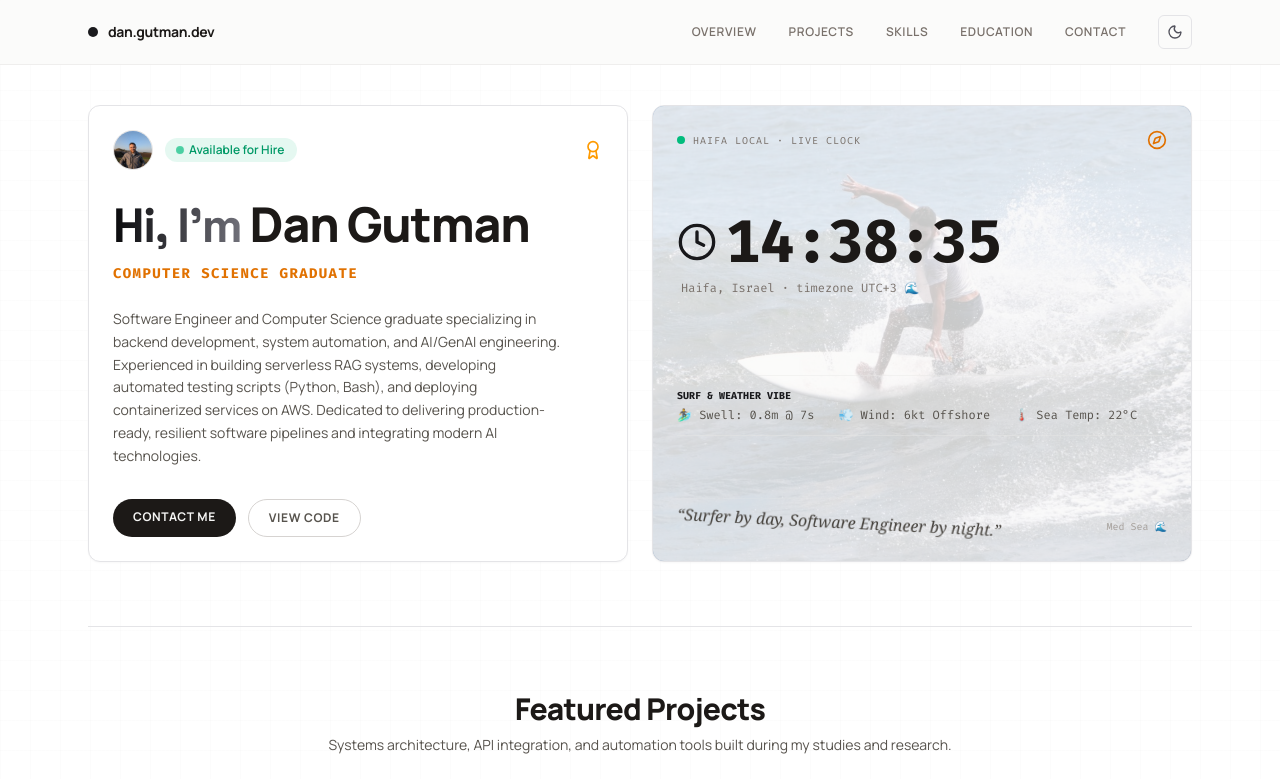
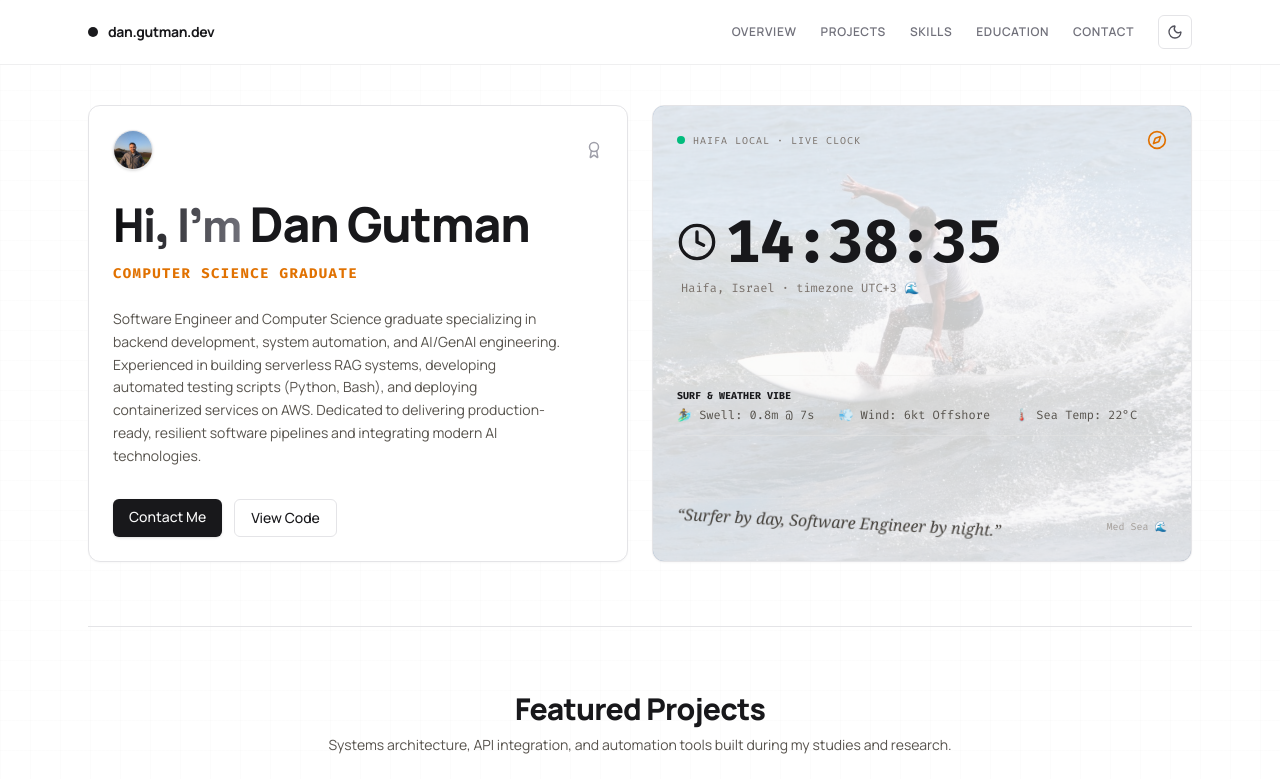
Before and after one commit to Dangutman98/dangutman.github.io, a React (Vite) app: page / in a window 1280 px wide. Shown: the top 779 px of the page. Built offline with nearby package versions, Linux system fonts and the light colour scheme.

Commit message:
Fix profile header and buttons styling to successfully apply shadcn design

```diff
--- a/src/App.tsx
+++ b/src/App.tsx
@@ -211,10 +211,10 @@ export default function App() {
   ];
 
   return (
-    <div className="relative min-h-screen grid-bg font-sans antialiased text-stone-900 dark:text-zinc-100 transition-colors duration-300">
+    <div className="relative min-h-screen grid-bg font-sans antialiased text-zinc-900 dark:text-zinc-100 transition-colors duration-300">
 
       {/* ── Navbar ────────────────────────────────────────────────────────── */}
-      <header className="sticky top-0 z-50 w-full border-b border-stone-200/60 dark:border-zinc-800/40 bg-stone-50/80 dark:bg-[#09090b]/80 backdrop-blur-md">
+      <header className="sticky top-0 z-50 w-full border-b border-zinc-200/60 dark:border-zinc-800/40 bg-white/80 dark:bg-[#09090b]/80 backdrop-blur-md">
         <div className="mx-auto flex h-16 max-w-6xl items-center justify-between px-4 sm:px-6">
           <a href="#" className="flex items-center gap-2.5">
             <span className="w-2.5 h-2.5 rounded-full bg-zinc-900 dark:bg-zinc-100 animate-pulse" />
@@ -222,9 +222,9 @@ export default function App() {
           </a>
 
           {/* Desktop Nav */}
-          <nav className="hidden md:flex items-center gap-8 text-xs font-semibold uppercase tracking-wider text-stone-500 dark:text-zinc-400">
+          <nav className="hidden md:flex items-center gap-6 text-xs font-semibold uppercase tracking-wider text-zinc-500 dark:text-zinc-400">
             {navItems.map((item) => (
-              <a key={item.href} href={item.href} className="nav-link transition-colors hover:text-stone-900 dark:hover:text-white">
+              <a key={item.href} href={item.href} className="nav-link transition-colors hover:text-zinc-900 dark:hover:text-white">
                 {item.label}
               </a>
             ))}
@@ -271,18 +271,12 @@ export default function App() {
             <div className="bento-card p-6 md:col-span-2 md:row-span-2 flex flex-col justify-between min-h-[360px]">
               <div>
                 <div className="flex items-center justify-between mb-6">
-                  <div className="flex items-center gap-3">
-                    <img
-                      src={PROFILE_IMAGE_SRC}
-                      alt="Dan Gutman"
-                      className="w-10 h-10 rounded-full object-cover border border-stone-200 dark:border-zinc-800"
-                    />
-                    <span className="inline-flex items-center gap-1.5 px-3 py-1 rounded-full bg-emerald-500/10 text-emerald-600 dark:bg-emerald-500/10 dark:text-emerald-400 text-xs font-semibold">
-                      <span className="w-1.5 h-1.5 rounded-full bg-emerald-500 animate-ping" />
-                      Available for Hire
-                    </span>
-                  </div>
-                  <Award className="w-5 h-5 text-amber-500" />
+                  <img
+                    src={PROFILE_IMAGE_SRC}
+                    alt="Dan Gutman"
+                    className="w-10 h-10 rounded-full object-cover border border-zinc-200 dark:border-zinc-800 shadow-sm"
+                  />
+                  <Award className="w-4.5 h-4.5 text-zinc-400 dark:text-zinc-500" />
                 </div>
                 <h1 className="text-4xl md:text-5xl font-black tracking-tight leading-tight">
                   <span className="gradient-text font-heading mr-2">Hi, I&apos;m</span>
@@ -300,13 +294,13 @@ export default function App() {
               <div className="mt-8 flex flex-wrap gap-3">
                 <a
                   href="#contact"
-                  className="px-5 py-2.5 rounded-full bg-stone-900 dark:bg-zinc-100 text-stone-100 dark:text-zinc-950 font-bold text-xs uppercase tracking-wider hover:bg-stone-800 dark:hover:bg-zinc-200 transition-all hover:scale-102"
+                  className="px-4 py-2 rounded-md bg-zinc-900 dark:bg-zinc-50 text-zinc-50 dark:text-zinc-900 font-medium text-sm hover:bg-zinc-900/90 dark:hover:bg-zinc-50/90 transition-colors shadow-sm cursor-pointer"
                 >
                   Contact Me
                 </a>
                 <a
                   href="#projects"
-                  className="px-5 py-2.5 rounded-full border border-stone-300 dark:border-zinc-800 text-stone-600 dark:text-zinc-400 font-bold text-xs uppercase tracking-wider hover:bg-stone-100 dark:hover:bg-zinc-900 transition-all"
+                  className="px-4 py-2 rounded-md border border-zinc-200 dark:border-zinc-800 bg-transparent hover:bg-zinc-100 dark:hover:bg-zinc-800 text-zinc-900 dark:text-zinc-50 font-medium text-sm transition-colors cursor-pointer"
                 >
                   View Code
                 </a>
@@ -476,8 +470,8 @@ export default function App() {
             {/* Tech stack widget (spans all 4 cols) */}
             <div className="bento-card p-6 md:col-span-4 flex flex-col justify-between">
               <div className="flex items-center justify-between mb-4">
-                <h3 className="font-bold text-sm uppercase tracking-wider text-stone-500 dark:text-zinc-400">Primary Stack</h3>
-                <Cpu className="w-4 h-4 text-amber-500" />
+                <h3 className="font-bold text-sm uppercase tracking-wider text-zinc-500 dark:text-zinc-400">Primary Stack</h3>
+                <Cpu className="w-4 h-4 text-zinc-400 dark:text-zinc-500" />
               </div>
               <div className="grid grid-cols-2 sm:grid-cols-3 lg:grid-cols-5 gap-4">
                 {[
@@ -489,8 +483,8 @@ export default function App() {
                 ].map((stack) => (
                   <div key={stack.name} className="p-3 rounded-lg bg-zinc-100/50 dark:bg-zinc-900/40 border border-zinc-200/40 dark:border-zinc-800/40 hover:-translate-y-0.5 transition-all">
                     <span className="text-base">{stack.icon}</span>
-                    <h4 className="font-bold text-xs mt-2 text-stone-800 dark:text-zinc-200">{stack.name}</h4>
-                    <p className="text-[10px] text-stone-500 dark:text-zinc-500 mt-0.5">{stack.details}</p>
+                    <h4 className="font-bold text-xs mt-2 text-zinc-800 dark:text-zinc-200">{stack.name}</h4>
+                    <p className="text-[10px] text-zinc-500 dark:text-zinc-400 mt-0.5">{stack.details}</p>
                   </div>
                 ))}
               </div>
```
